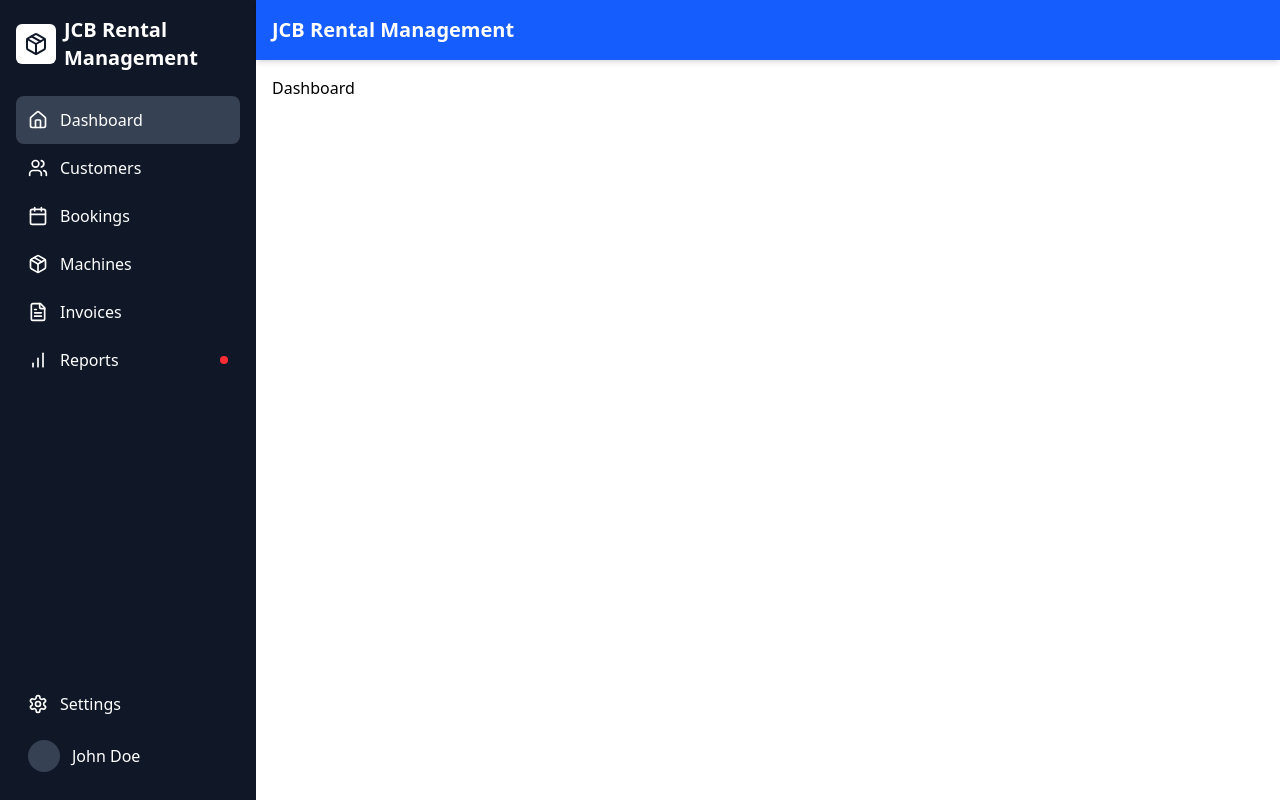
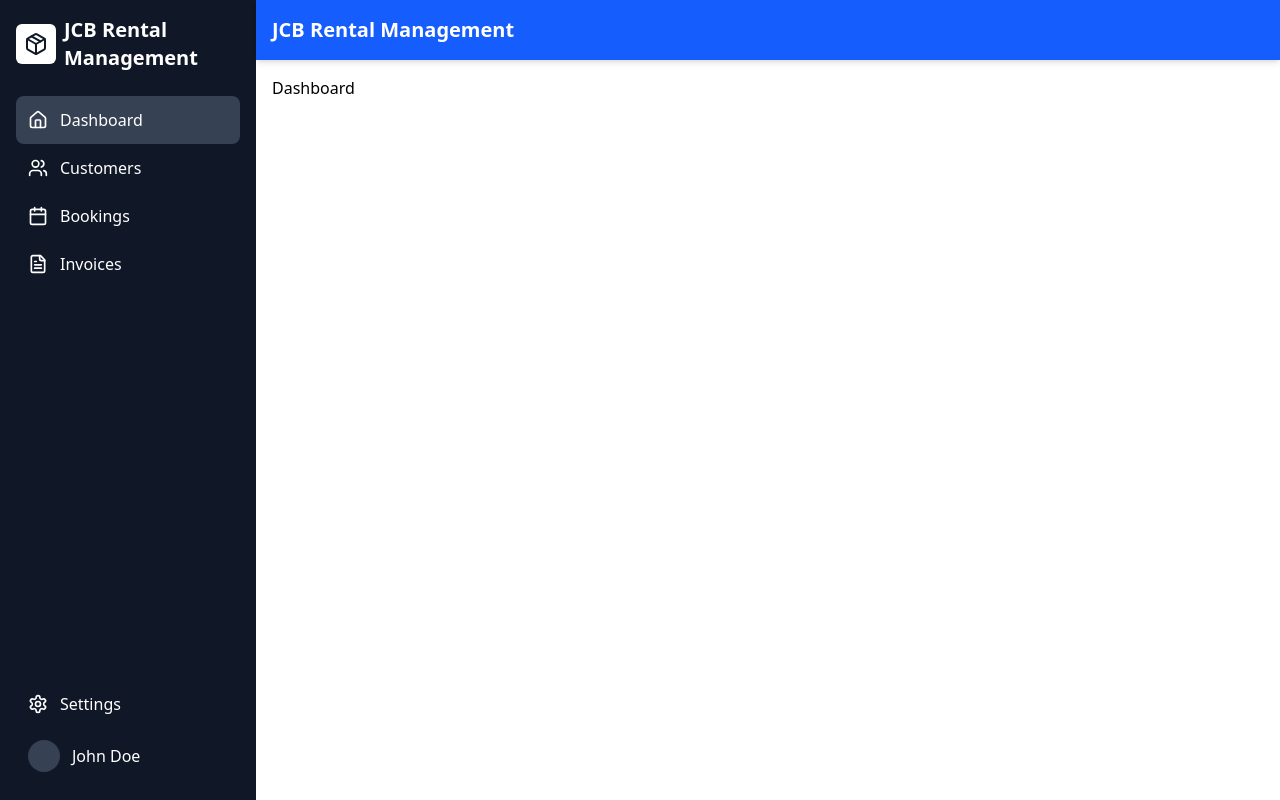
Before and after one commit to alishabirat/jcb-mgmt-system, a React (Vite) app in the folder frontend/: page / in a window 1280 px wide. Built offline with nearby package versions, Linux system fonts and the light colour scheme.

Commit message:
Update Sidebar.jsx
path added in sidebar

```diff
--- a/frontend/src/components/Sidebar.jsx
+++ b/frontend/src/components/Sidebar.jsx
@@ -1,16 +1,17 @@
 import { useState } from "react";
 import { Home, Users, Calendar, Package, FileText, BarChart, Settings } from "lucide-react";
+import { Link } from "react-router-dom";
 
 const Sidebar = () => {
   const [active, setActive] = useState("Dashboard");
 
   const menuItems = [
-    { name: "Dashboard", icon: <Home size={20} /> },
-    { name: "Customers", icon: <Users size={20} /> },
-    { name: "Bookings", icon: <Calendar size={20} /> },
-    { name: "Machines", icon: <Package size={20} /> },
-    { name: "Invoices", icon: <FileText size={20} /> },
-    { name: "Reports", icon: <BarChart size={20} />, notification: true },
+    { name: "Dashboard", icon: <Home size={20} /> , path: "/dashboard" },
+    { name: "Customers", icon: <Users size={20} /> , path: "/customers" },
+    { name: "Bookings", icon: <Calendar size={20} /> , path: "/bookings" },
+    // { name: "Machines", icon: <Package size={20} /> , path: "/dashboard" },
+    { name: "Invoices", icon: <FileText size={20} /> , path: "/invoices" },
+    // { name: "Reports", icon: <BarChart size={20} />,  path: "/dashboard", notification: true },
   ];
 
   return (
@@ -24,6 +25,7 @@ const Sidebar = () => {
 
       <nav className="flex-1">
         {menuItems.map((item) => (
+          <Link to={item.path} key={item.name}>
           <div
             key={item.name}
             className={`flex items-center gap-3 p-3 rounded-lg cursor-pointer transition-all duration-300 ${
@@ -35,6 +37,7 @@ const Sidebar = () => {
             <span className="flex-1">{item.name}</span>
             {item.notification && <span className="w-2 h-2 bg-red-500 rounded-full"></span>}
           </div>
+          </Link>
         ))}
       </nav>
 
```
